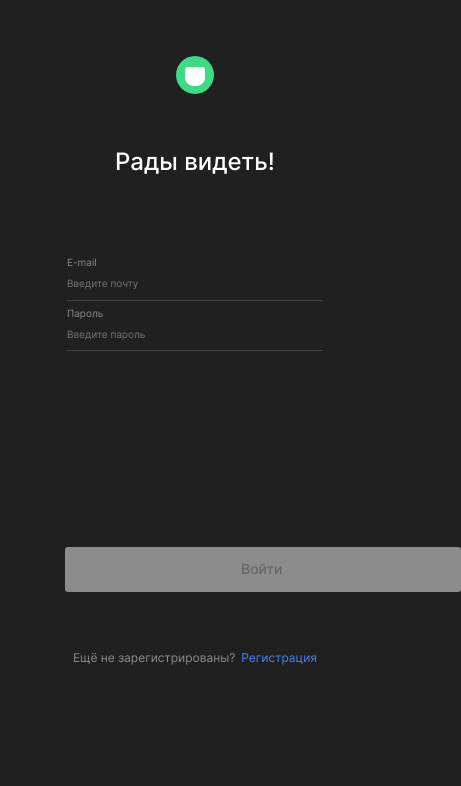
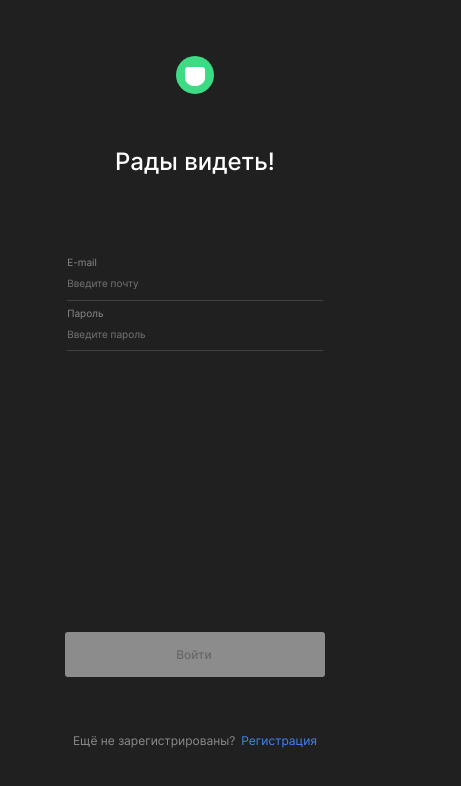
Before and after one commit to dmitriy9427/movies-explorer-frontend, a React (Create React App) app: page /signin in a window 390 px wide. Shown: the top 786 px of the page, 461 px wide, since content can reach past the window. Built offline with nearby package versions, Linux system fonts and the light colour scheme.

Commit message:
поправил верстку на страницах регистрации и авторизации

```diff
--- a/package.json
+++ b/package.json
@@ -2,11 +2,11 @@
   "name": "movies-explorer-frontend",
   "version": "0.1.0",
   "private": true,
+  "homepage": "https://dmitriy9427.github.io/signup",
   "dependencies": {
     "@testing-library/jest-dom": "^5.16.5",
     "@testing-library/react": "^13.4.0",
     "@testing-library/user-event": "^13.5.0",
-    "gh-pages": "^5.0.0",
     "react": "^18.2.0",
     "react-dom": "^18.2.0",
     "react-router-dom": "^6.8.1",
@@ -40,5 +40,7 @@
       "last 1 safari version"
     ]
   },
-  "homepage": " https://dmitriy9427.github.io/movies-explorer-frontend/"
+  "devDependencies": {
+    "gh-pages": "^5.0.0"
+  }
 }
--- a/src/components/Login/Login.scss
+++ b/src/components/Login/Login.scss
@@ -164,6 +164,10 @@
             .login__button {
                 margin: 179px auto 16px;
             }
+
+            .login__button-disabled {
+                margin: 179px auto 16px;
+            }
         }
     }
 }
@@ -198,6 +202,13 @@
                 line-height: 15px;
             }
 
+            .login__button-disabled {
+                padding: 15px 113px 15px 111px;
+                margin: 275px auto 14px;
+                font-size: 12px;
+                line-height: 15px;
+            }
+
             .login__box {
                 .login__box-text {
                     font-size: 12px;
--- a/src/components/NotFound/NotFound.jsx
+++ b/src/components/NotFound/NotFound.jsx
@@ -5,13 +5,15 @@ import "./NotFound.scss";
 const NotFound = () => {
   const navigate = useNavigate();
 
-  const back = () => navigate("/");
-
   return (
     <div className="not-found">
       <h5 className="not-found__title">404</h5>
       <p className="not-found__text">Страница не найдена</p>
-      <button type="button" className="not-found__back" onClick={back}>
+      <button
+        type="button"
+        className="not-found__back"
+        onClick={() => navigate(-1)}
+      >
         Назад
       </button>
     </div>
--- a/src/components/Register/Register.scss
+++ b/src/components/Register/Register.scss
@@ -107,7 +107,6 @@
                 background-color: #754f4f;
                 opacity: 0.5;
             }
-        }
 
             .register__button-disabled {
                 border: none;
@@ -123,6 +122,9 @@
                 cursor: not-allowed;
                 pointer-events: all !important;
             }
+        }
+
+
 
         .register__box {
             display: flex;
@@ -172,6 +174,10 @@
             .register__button {
                 margin-top: 66px;
             }
+
+            .register__button-disabled {
+                margin-top: 66px;
+            }
         }
 
     }
@@ -211,6 +217,13 @@
                 margin: 137px auto 14px;
             }
 
+            .register__button-disabled {
+                padding: 15px 68px 15px 67px;
+                font-size: 12px;
+                line-height: 15px;
+                margin: 137px auto 14px;
+            }
+
             .register__box {
                 margin-bottom: 30px;
 
```
Also changed, not shown: 2 other files (tests, documents, lock files or other folders). Lines whose indentation alone changed are shown as unchanged.
